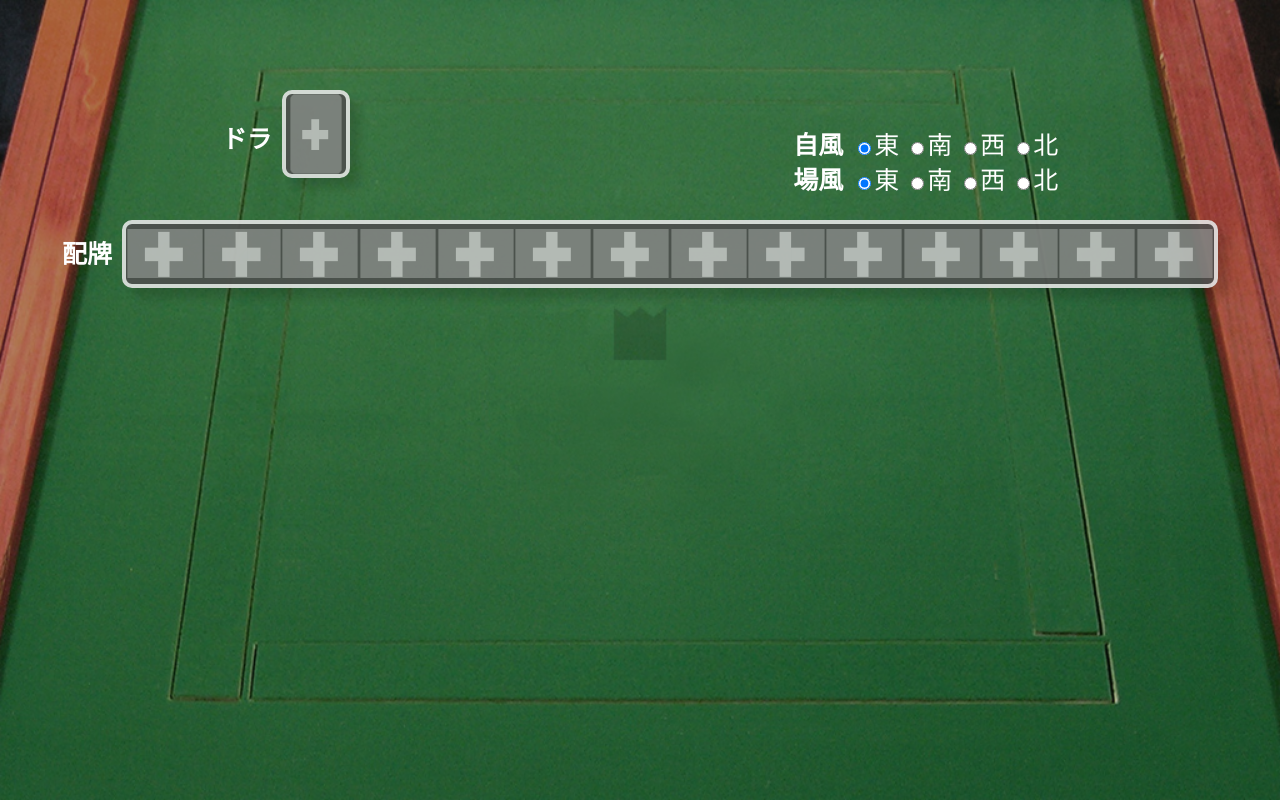
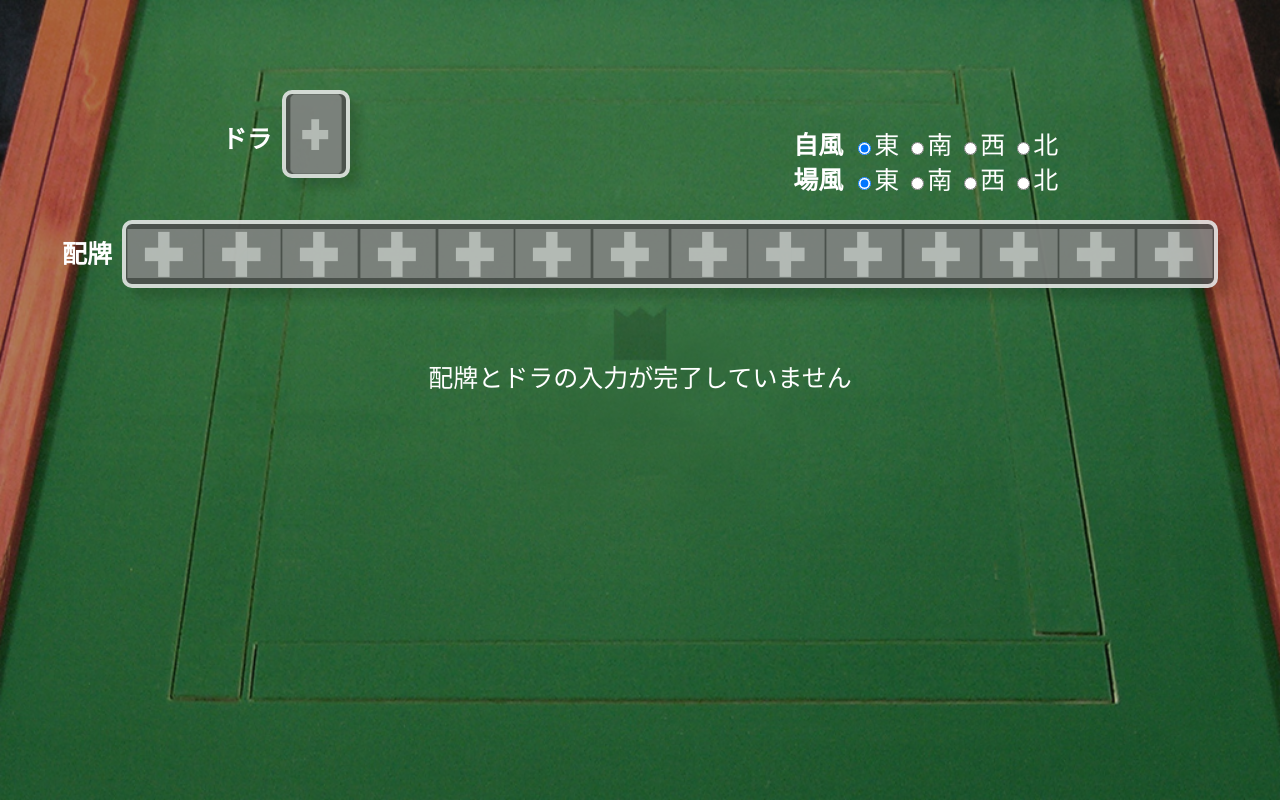
Before and after one commit to kyutech-stairs/gen-mahjong, a Vue app in the folder app/web-front/vue-pwa/: page / in a window 1280 px wide. Built offline with nearby package versions, Linux system fonts and the light colour scheme.

Commit message:
[add]submitボタン非表示の際に代わりにドキュメントを表示

```diff
--- a/app/web-front/vue-pwa/src/views/Setting.vue
+++ b/app/web-front/vue-pwa/src/views/Setting.vue
@@ -45,8 +45,11 @@
         </ul>
       </router-link>
     </div>
-    <div v-show="examData()">
+    <div v-if="examData()">
       <router-link class="c-setting_submit" to="/result">データ送信</router-link>
+    </div>
+    <div v-else class="c-setting_alert">
+      配牌とドラの入力が完了していません
     </div>
   </div>
 </template>
@@ -262,6 +265,12 @@ export default {
     left: 50%;
     transform: translateX(-50%);
   }
+  &_alert{
+    margin-top: 5%;
+    font-family: Tanuki-Permanent-Marker;
+    text-align:  center;
+    color: white;
+  }
 }
 
 </style>
```
